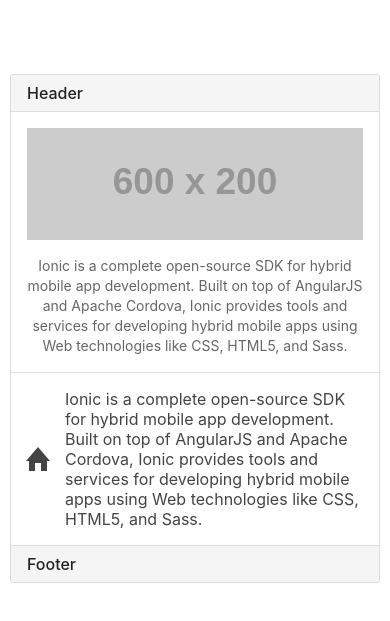
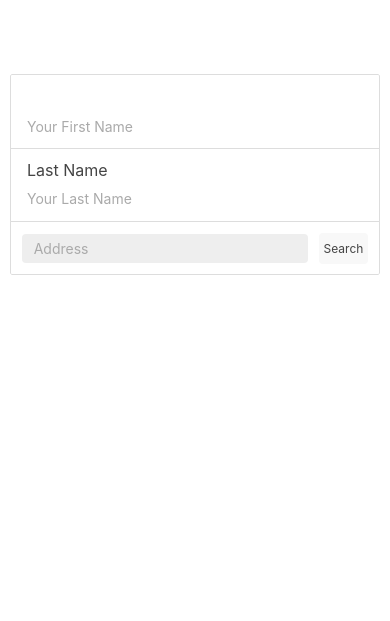
Before and after one commit to unleash51/Lab2, a website: page www/index.html in a window 390 px wide. Shown: the part 113-734 px from the top of the page. Drawn offline with Linux system fonts and the light colour scheme; some packages are replaced by stand-ins of ours; files that its build step writes are made by us from their sources; placeholder pictures from the web are drawn by us; files whose address does not match are found by name.

Commit message:
Creating basic form elements

```diff
--- a/www/index.html
+++ b/www/index.html
@@ -49,22 +49,26 @@
 
         <ion-content>
 
-          <div class="list list-inset">
-            <div class="item item-divider">
-              Header
-            </div>
-            <div class="item item-image item-body">
-              <img src="http://placehold.it/600x200" alt="Item Img">
-              <p>Ionic is a complete open-source SDK for hybrid mobile app development. Built on top of AngularJS and Apache Cordova, Ionic provides tools and services for developing hybrid mobile apps using Web technologies like CSS, HTML5, and Sass.</p>
-            </div>
-            <div class="item item-icon-left item-text-wrap">
-              <i class="icon ion-home"></i>
-              Ionic is a complete open-source SDK for hybrid mobile app development. Built on top of AngularJS and Apache Cordova, Ionic provides tools and services for developing hybrid mobile apps using Web technologies like CSS, HTML5, and Sass.
-            </div>
-            <div class="item item-divider">
-              Footer
-            </div>
-          </div>
+         <div class="list list-inset">
+
+           <label class="item item-input item-floating-label">
+             <span class="input-label">First Name</span>
+             <input type="text" placeholder="Your First Name">
+           </label>
+
+           <label class="item item-input item-stacked-label">
+             <span class="input-label">Last Name</span>
+             <input type="text" placeholder="Your Last Name">
+           </label>
+
+           <div class="item item-input-inset">
+             <label class="item-input-wrapper">
+               <input type="text" placeholder="Address">
+             </label>
+             <button class="button button-small">Search</button>
+           </div>
+
+         </div>
 
         </ion-content>
 
```
